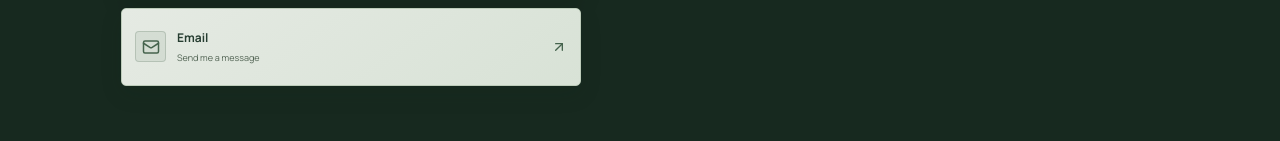
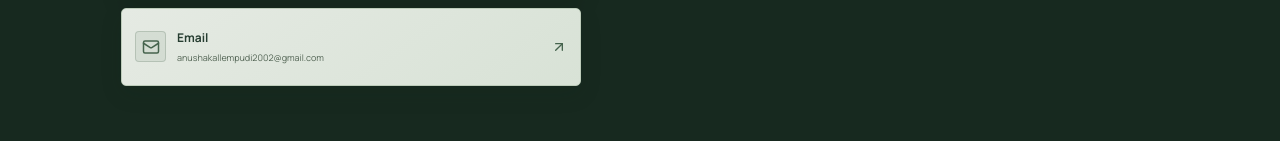
Before and after one commit to AnushaKallempudi12/portfolio, a Next.js app: page / in a window 1280 px wide. Shown: the part 5755-5896 px from the top of the page. Built offline with nearby package versions, Linux system fonts and the light colour scheme.

Commit message:
Display public email address in portfolio contact section

```diff
--- a/src/app/page.jsx
+++ b/src/app/page.jsx
@@ -123,7 +123,7 @@ export default function Home(){
    <div className="contact-links">
     <a className="contact-link" href="https://github.com/AnushaKallempudi12" target="_blank" rel="noreferrer"><span className="contact-link-icon"><Github size={18}/></span><span><strong>GitHub</strong><small>Explore my code and projects</small></span><ArrowUpRight size={16}/></a>
     <a className="contact-link" href="https://www.linkedin.com/in/anusha-kallempudi" target="_blank" rel="noreferrer"><span className="contact-link-icon"><Linkedin size={18}/></span><span><strong>LinkedIn</strong><small>Connect with me professionally</small></span><ArrowUpRight size={16}/></a>
-    <a className="contact-link" href="mailto:anushakallempudi2002@gmail.com"><span className="contact-link-icon"><Mail size={18}/></span><span><strong>Email</strong><small>Send me a message</small></span><ArrowUpRight size={16}/></a>
+    <a className="contact-link" href="mailto:anushakallempudi2002@gmail.com"><span className="contact-link-icon"><Mail size={18}/></span><span><strong>Email</strong><small>anushakallempudi2002@gmail.com</small></span><ArrowUpRight size={16}/></a>
    </div>
   </div></div></section>
   <footer className="wrap footer"><span>© {new Date().getFullYear()} Anusha Kallempudi</span><span>Designed around curiosity. Built with intention.</span><div style={{display:"flex",gap:16}}><a href="https://github.com/AnushaKallempudi12" aria-label="GitHub"><Github size={15}/></a></div></footer>
```
